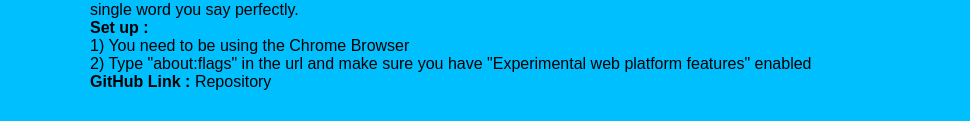
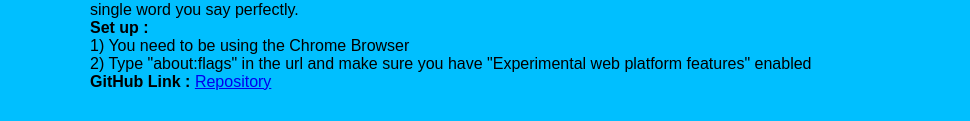
Before and after one commit to markbdsouza/say-a-color-game, a website built with Parcel: page index.html in a window 1280 px wide. Shown: the part 211-332 px from the top of the page, without its empty margins (78-1048 px from the left). Built offline with nearby package versions, Linux system fonts and the light colour scheme.

Commit message:
updated repo name

```diff
--- a/index.html
+++ b/index.html
@@ -31,7 +31,10 @@
       <span>
         <br>
         <strong>GitHub Link : </strong>
-        Repository</span>
+        <a href="https://github.com/markbdsouza/say-a-color-game">
+			Repository
+		</a>
+	  </span>
     </div>
 
     <div class="right-header float">
```
